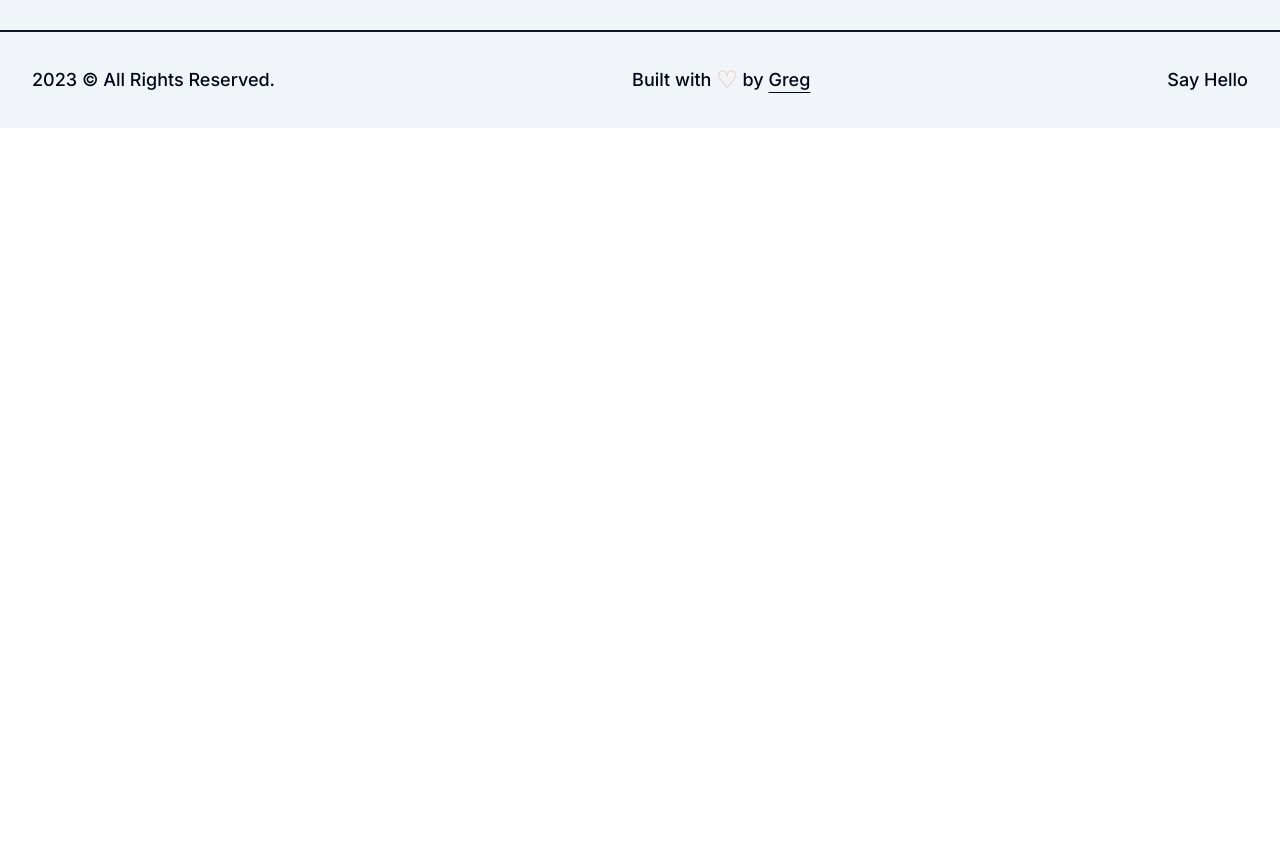
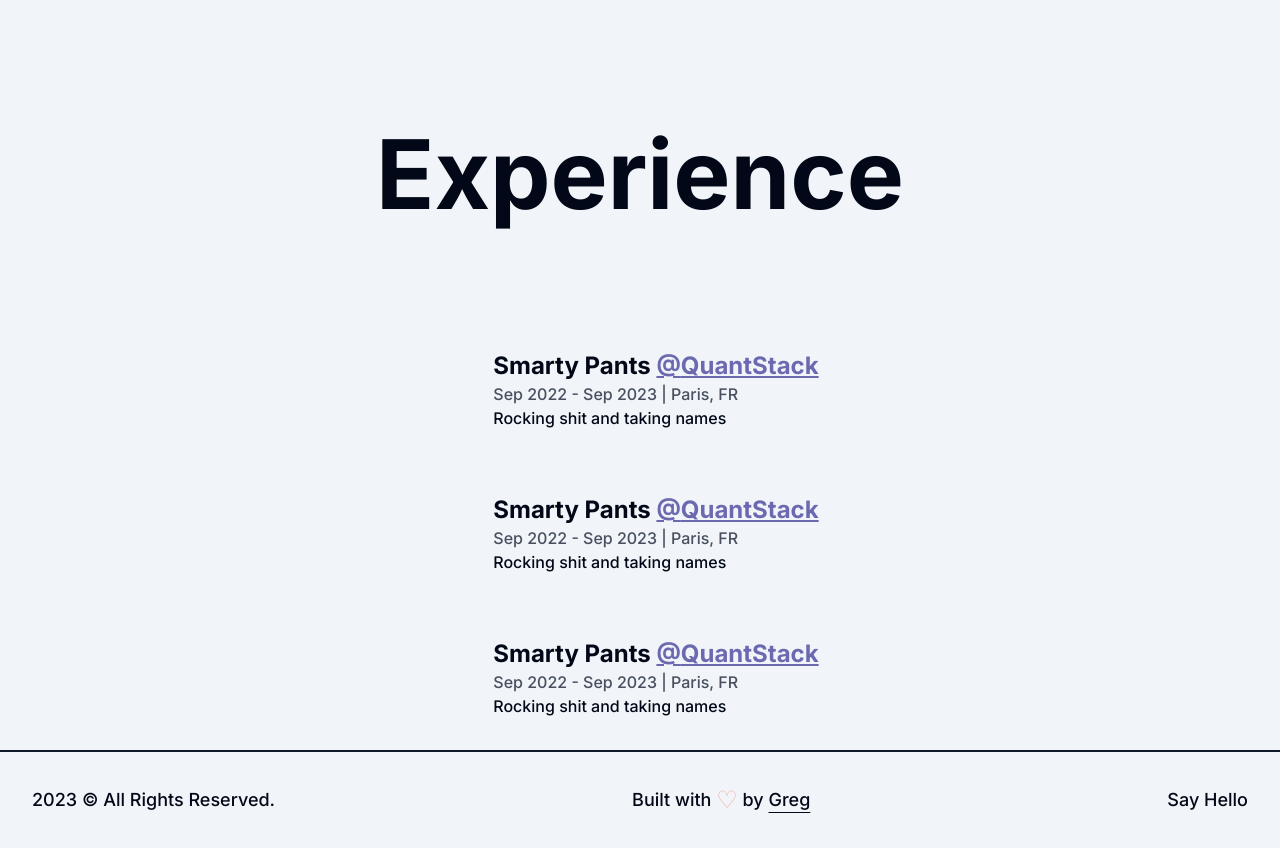
Before and after one commit to gjmooney/portfolio, a Next.js app: page /about in a window 1280 px wide. Shown: the part 1870-2718 px from the top of the page. Before the commit the page ends 1998 px from the top, so only its background shows below. Built offline with nearby package versions, Linux system fonts and the light colour scheme.

Commit message:
Start experience section

```diff
--- a/app/about/page.tsx
+++ b/app/about/page.tsx
@@ -1,6 +1,7 @@
 "use client";
 
 import AnimatedText from "@/components/AnimatedText";
+import Experience from "@/components/Experience";
 import Skills from "@/components/Skills";
 import { cn } from "@/lib/utils";
 import {
@@ -109,6 +110,7 @@ const page = () => {
       </div>
 
       <Skills />
+      <Experience />
     </main>
   );
 };
--- /dev/null
+++ b/components/Experience.tsx
@@ -0,0 +1,78 @@
+interface DetailsProps {
+  position: string;
+  company: string;
+  companyLink: string;
+  time: string;
+  address: string;
+  work: string;
+}
+
+const Details = ({
+  position,
+  company,
+  companyLink,
+  time,
+  address,
+  work,
+}: DetailsProps) => {
+  return (
+    <li className="mx-auto my-8 flex w-fit flex-col items-center justify-between first:mt-0 last:mb-0">
+      <div>
+        <h3 className="text-2xl font-bold capitalize ">
+          {position}&nbsp;
+          <a
+            href={companyLink}
+            target="_blank"
+            className="capitalize text-[#6B69B0] underline"
+          >
+            @{company}
+          </a>
+        </h3>
+        <span className="font-medium capitalize text-primary/75">
+          {time} | {address}
+        </span>
+        <p className="w-full font-medium">{work}</p>
+      </div>
+    </li>
+  );
+};
+
+const Experience = () => {
+  return (
+    <div className="mt-32">
+      <h2 className="mb-32 w-full text-center text-8xl font-bold">
+        Experience
+      </h2>
+
+      <div className="relative mx-auto w-[75%]">
+        <ul className="ml-4 flex w-full flex-col items-start justify-between">
+          <Details
+            position="Smarty Pants"
+            company="QuantStack"
+            address="Paris, FR"
+            companyLink="https://www.quantstack.com"
+            time="Sep 2022 - Sep 2023"
+            work="Rocking shit and taking names"
+          />
+          <Details
+            position="Smarty Pants"
+            company="QuantStack"
+            address="Paris, FR"
+            companyLink="https://www.quantstack.com"
+            time="Sep 2022 - Sep 2023"
+            work="Rocking shit and taking names"
+          />
+          <Details
+            position="Smarty Pants"
+            company="QuantStack"
+            address="Paris, FR"
+            companyLink="https://www.quantstack.com"
+            time="Sep 2022 - Sep 2023"
+            work="Rocking shit and taking names"
+          />
+        </ul>
+      </div>
+    </div>
+  );
+};
+export default Experience;
```
